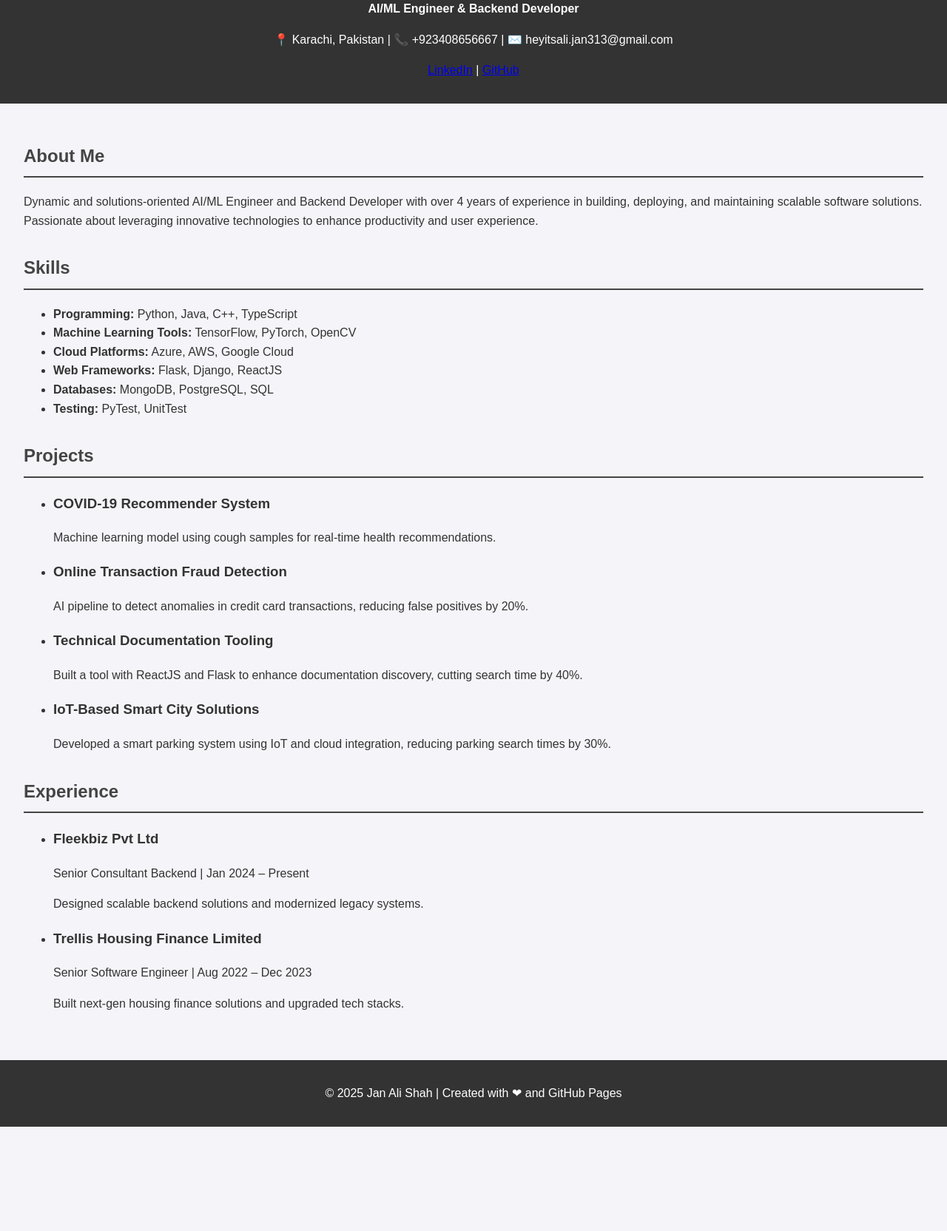
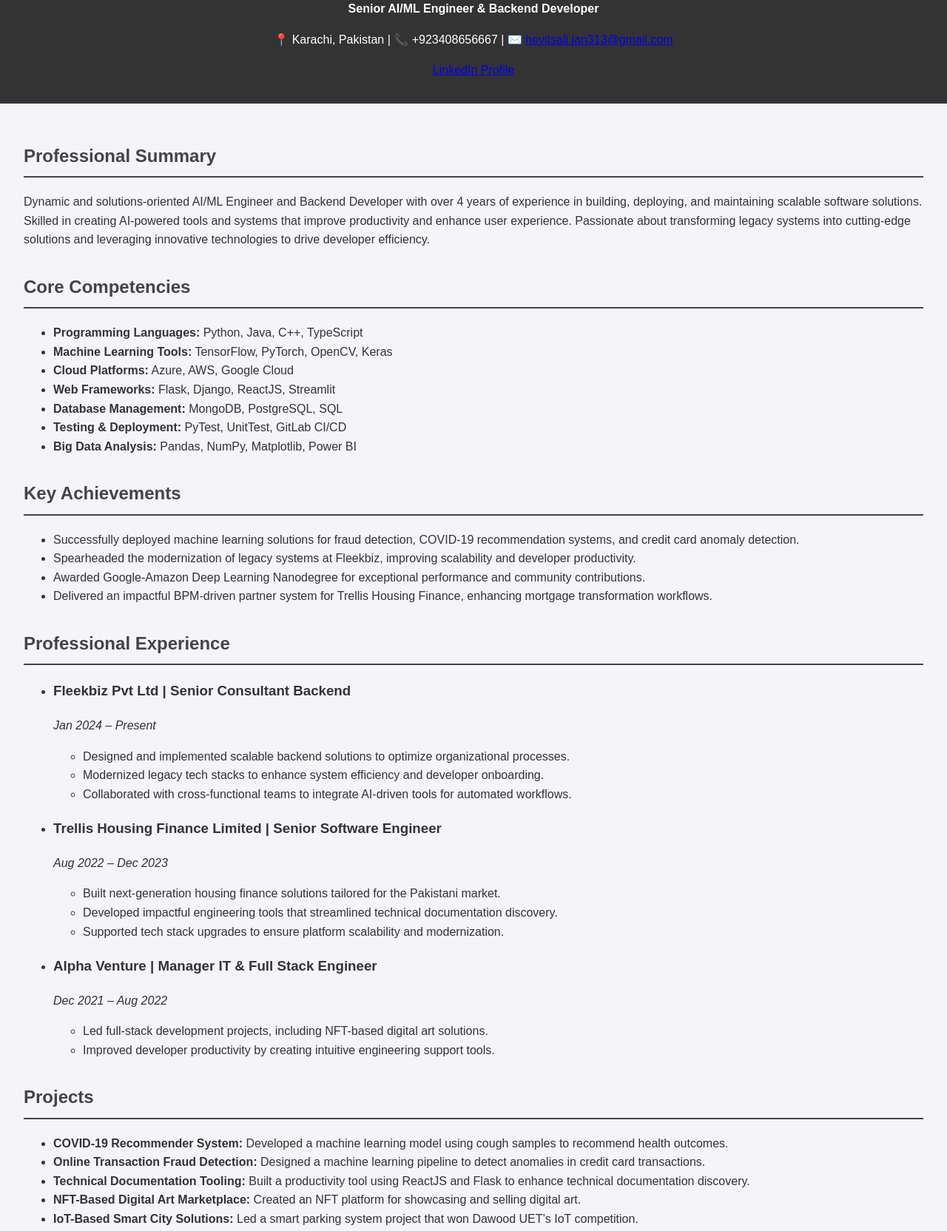
Before and after one commit to JanAli-socool/jan-ali-portfolio, a plain HTML site: page index.html in a window 1280 px wide. Shown: the part 84-1748 px from the top of the page at 74% size. Before the commit the page ends 1607 px from the top, so only its background shows below. Drawn offline with Linux system fonts and the light colour scheme.

Commit message:
Update index.html

```diff
--- a/index.html
+++ b/index.html
@@ -9,69 +9,88 @@
 <body>
   <header>
     <h1>Jan Ali Shah</h1>
-    <p><strong>AI/ML Engineer & Backend Developer</strong></p>
-    <p>📍 Karachi, Pakistan | 📞 +923408656667 | ✉️ heyitsali.jan313@gmail.com</p>
-    <p><a href="https://www.linkedin.com/in/jan-ali-kazmi/">LinkedIn</a> | <a href="https://github.com/yourgithubusername">GitHub</a></p>
+    <p><strong>Senior AI/ML Engineer & Backend Developer</strong></p>
+    <p>📍 Karachi, Pakistan | 📞 +923408656667 | ✉️ <a href="mailto:heyitsali.jan313@gmail.com">heyitsali.jan313@gmail.com</a></p>
+    <p><a href="https://www.linkedin.com/in/jan-ali-kazmi/">LinkedIn Profile</a></p>
   </header>
 
   <main>
-    <section id="about">
-      <h2>About Me</h2>
+    <section id="summary">
+      <h2>Professional Summary</h2>
       <p>
-        Dynamic and solutions-oriented AI/ML Engineer and Backend Developer with over 4 years of experience in building,
-        deploying, and maintaining scalable software solutions. Passionate about leveraging innovative technologies
-        to enhance productivity and user experience.
+        Dynamic and solutions-oriented AI/ML Engineer and Backend Developer with over 4 years of experience in building, deploying, and maintaining scalable software solutions. Skilled in creating AI-powered tools and systems that improve productivity and enhance user experience. Passionate about transforming legacy systems into cutting-edge solutions and leveraging innovative technologies to drive developer efficiency.
       </p>
     </section>
 
     <section id="skills">
-      <h2>Skills</h2>
+      <h2>Core Competencies</h2>
       <ul>
-        <li><strong>Programming:</strong> Python, Java, C++, TypeScript</li>
-        <li><strong>Machine Learning Tools:</strong> TensorFlow, PyTorch, OpenCV</li>
+        <li><strong>Programming Languages:</strong> Python, Java, C++, TypeScript</li>
+        <li><strong>Machine Learning Tools:</strong> TensorFlow, PyTorch, OpenCV, Keras</li>
         <li><strong>Cloud Platforms:</strong> Azure, AWS, Google Cloud</li>
-        <li><strong>Web Frameworks:</strong> Flask, Django, ReactJS</li>
-        <li><strong>Databases:</strong> MongoDB, PostgreSQL, SQL</li>
-        <li><strong>Testing:</strong> PyTest, UnitTest</li>
+        <li><strong>Web Frameworks:</strong> Flask, Django, ReactJS, Streamlit</li>
+        <li><strong>Database Management:</strong> MongoDB, PostgreSQL, SQL</li>
+        <li><strong>Testing & Deployment:</strong> PyTest, UnitTest, GitLab CI/CD</li>
+        <li><strong>Big Data Analysis:</strong> Pandas, NumPy, Matplotlib, Power BI</li>
+      </ul>
+    </section>
+
+    <section id="achievements">
+      <h2>Key Achievements</h2>
+      <ul>
+        <li>Successfully deployed machine learning solutions for fraud detection, COVID-19 recommendation systems, and credit card anomaly detection.</li>
+        <li>Spearheaded the modernization of legacy systems at Fleekbiz, improving scalability and developer productivity.</li>
+        <li>Awarded Google-Amazon Deep Learning Nanodegree for exceptional performance and community contributions.</li>
+        <li>Delivered an impactful BPM-driven partner system for Trellis Housing Finance, enhancing mortgage transformation workflows.</li>
+      </ul>
+    </section>
+
+    <section id="experience">
+      <h2>Professional Experience</h2>
+      <ul>
+        <li>
+          <h3>Fleekbiz Pvt Ltd | Senior Consultant Backend</h3>
+          <p><em>Jan 2024 – Present</em></p>
+          <ul>
+            <li>Designed and implemented scalable backend solutions to optimize organizational processes.</li>
+            <li>Modernized legacy tech stacks to enhance system efficiency and developer onboarding.</li>
+            <li>Collaborated with cross-functional teams to integrate AI-driven tools for automated workflows.</li>
+          </ul>
+        </li>
+        <li>
+          <h3>Trellis Housing Finance Limited | Senior Software Engineer</h3>
+          <p><em>Aug 2022 – Dec 2023</em></p>
+          <ul>
+            <li>Built next-generation housing finance solutions tailored for the Pakistani market.</li>
+            <li>Developed impactful engineering tools that streamlined technical documentation discovery.</li>
+            <li>Supported tech stack upgrades to ensure platform scalability and modernization.</li>
+          </ul>
+        </li>
+        <li>
+          <h3>Alpha Venture | Manager IT & Full Stack Engineer</h3>
+          <p><em>Dec 2021 – Aug 2022</em></p>
+          <ul>
+            <li>Led full-stack development projects, including NFT-based digital art solutions.</li>
+            <li>Improved developer productivity by creating intuitive engineering support tools.</li>
+          </ul>
+        </li>
       </ul>
     </section>
 
     <section id="projects">
       <h2>Projects</h2>
       <ul>
-        <li>
-          <h3>COVID-19 Recommender System</h3>
-          <p>Machine learning model using cough samples for real-time health recommendations.</p>
-        </li>
-        <li>
-          <h3>Online Transaction Fraud Detection</h3>
-          <p>AI pipeline to detect anomalies in credit card transactions, reducing false positives by 20%.</p>
-        </li>
-        <li>
-          <h3>Technical Documentation Tooling</h3>
-          <p>Built a tool with ReactJS and Flask to enhance documentation discovery, cutting search time by 40%.</p>
-        </li>
-        <li>
-          <h3>IoT-Based Smart City Solutions</h3>
-          <p>Developed a smart parking system using IoT and cloud integration, reducing parking search times by 30%.</p>
-        </li>
+        <li><strong>COVID-19 Recommender System:</strong> Developed a machine learning model using cough samples to recommend health outcomes.</li>
+        <li><strong>Online Transaction Fraud Detection:</strong> Designed a machine learning pipeline to detect anomalies in credit card transactions.</li>
+        <li><strong>Technical Documentation Tooling:</strong> Built a productivity tool using ReactJS and Flask to enhance technical documentation discovery.</li>
+        <li><strong>NFT-Based Digital Art Marketplace:</strong> Created an NFT platform for showcasing and selling digital art.</li>
+        <li><strong>IoT-Based Smart City Solutions:</strong> Led a smart parking system project that won Dawood UET’s IoT competition.</li>
       </ul>
     </section>
 
-    <section id="experience">
-      <h2>Experience</h2>
-      <ul>
-        <li>
-          <h3>Fleekbiz Pvt Ltd</h3>
-          <p>Senior Consultant Backend | Jan 2024 – Present</p>
-          <p>Designed scalable backend solutions and modernized legacy systems.</p>
-        </li>
-        <li>
-          <h3>Trellis Housing Finance Limited</h3>
-          <p>Senior Software Engineer | Aug 2022 – Dec 2023</p>
-          <p>Built next-gen housing finance solutions and upgraded tech stacks.</p>
-        </li>
-      </ul>
+    <section id="education">
+      <h2>Education</h2>
+      <p><strong>Bachelor of Engineering</strong>, Dawood University of Engineering & Technology (2017 – 2021)</p>
     </section>
   </main>
 
```
